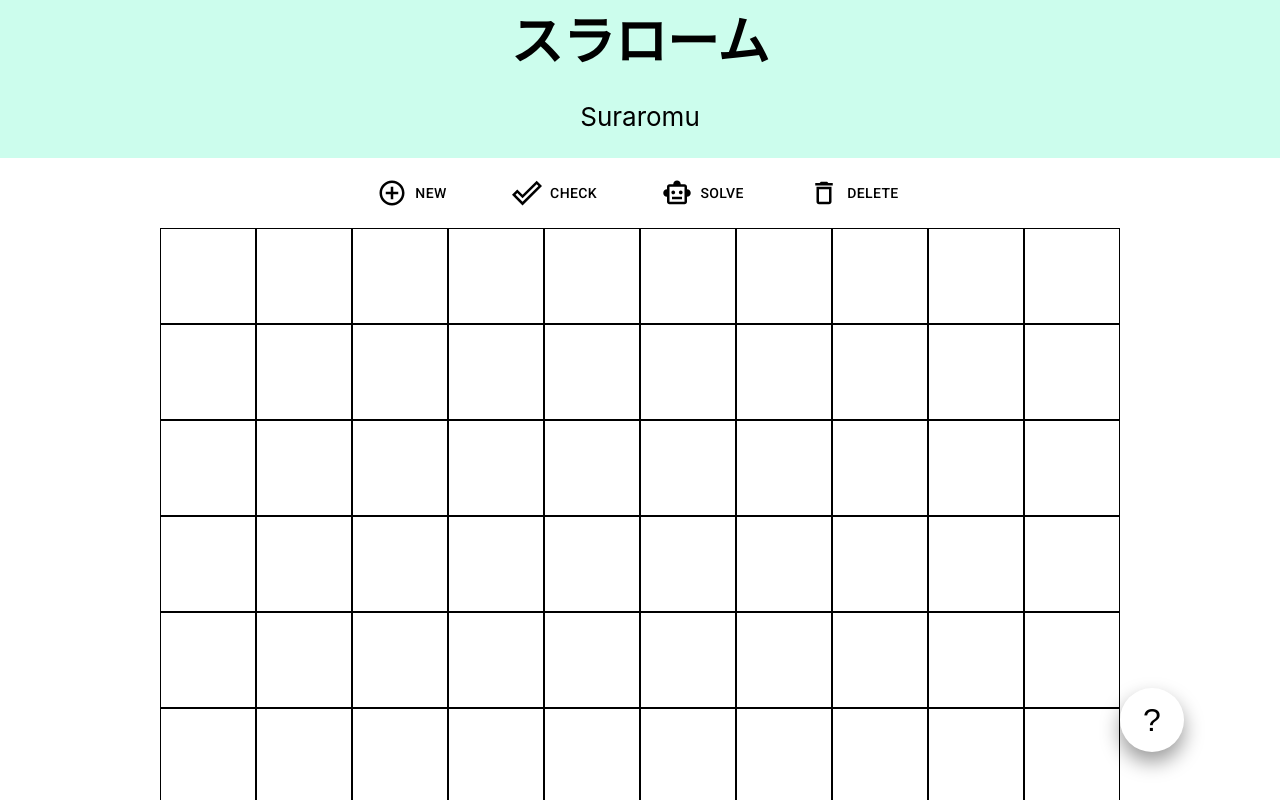
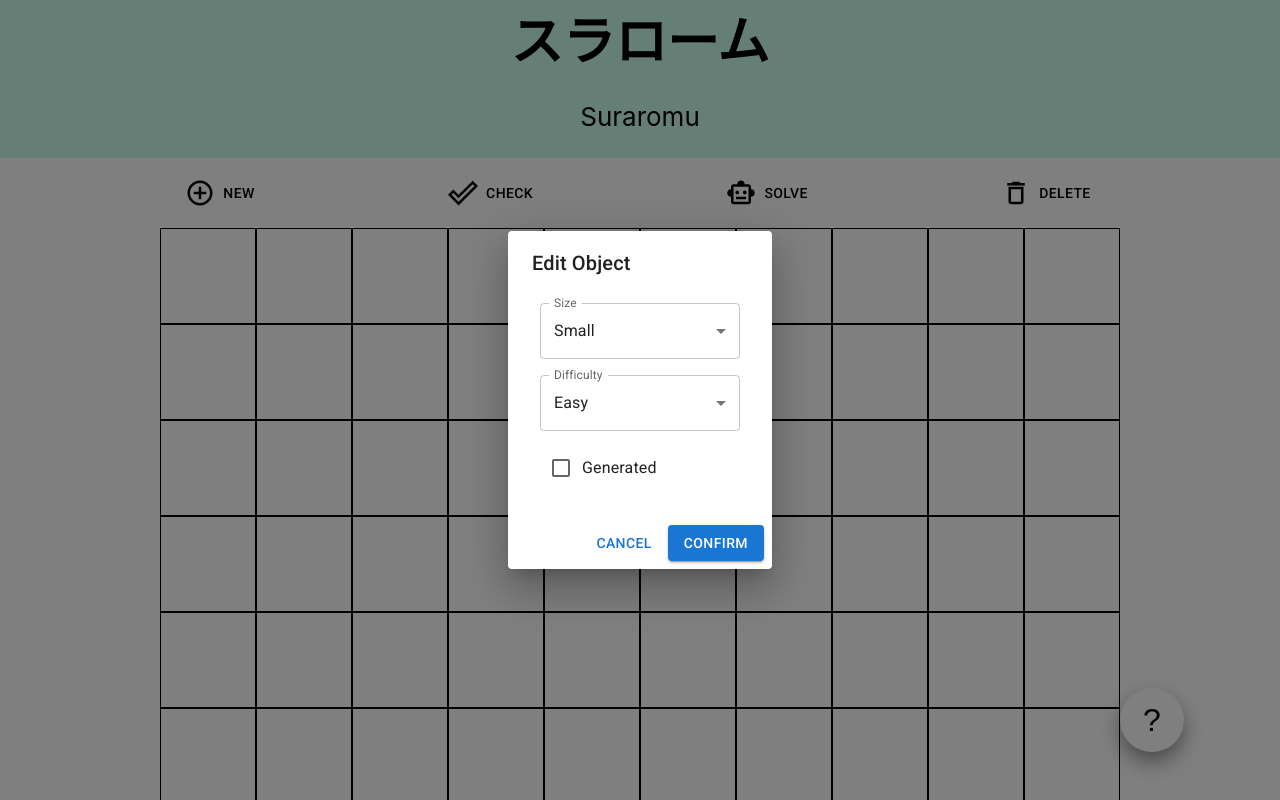
Before and after one commit to alexander-klotz/Suraromu, a React (Create React App) app in the folder suraromu/: page / in a window 1280 px wide. Both pictures are taken after a click on the button "NEW". Shown: the top 800 px of the page. Built offline with nearby package versions, Linux system fonts and the light colour scheme.

Commit message:
tried new Puzzle func but sometimes crashes...

```diff
--- a/suraromu/src/App.css
+++ b/suraromu/src/App.css
@@ -66,11 +66,11 @@
 
 
 #controls {
-  width: 50%;
+  width: 100%;
   height: 70px;
   margin: 0 auto;
   display: flex;
-  flex-wrap: wrap;
+  flex-wrap: nowrap;
   justify-content: space-evenly;
 }
 
--- a/suraromu/src/App.js
+++ b/suraromu/src/App.js
@@ -21,16 +21,16 @@ function App() {
   const [arrayVert, setArrayVert] = useState(createInitialArray(10, 9));
 
 
-  function changeRows(event){
-    setRows(event.target.value)
-    setArrayHori(createInitialArray(event.target.value, cols-1));
-    setArrayVert(createInitialArray(event.target.value-1, cols));
+  function changeRows(newRows){
+    setRows(newRows)
+    setArrayHori(createInitialArray(newRows, cols-1));
+    setArrayVert(createInitialArray(newRows-1, cols));
   }
 
-  function changeCols(event){
-    setCols(event.target.value)
-    setArrayHori(createInitialArray(rows, event.target.value-1));
-    setArrayVert(createInitialArray(rows-1, event.target.value));
+  function changeCols(newCols){
+    setCols(newCols)
+    setArrayHori(createInitialArray(rows, newCols-1));
+    setArrayVert(createInitialArray(rows-1, newCols));
   }
 
   function deleteConnections(){
@@ -55,7 +55,7 @@ function App() {
 
 
 
-        <Controls deleteFunction={deleteConnections}/>
+        <Controls deleteFunction={deleteConnections} changeRows={changeRows} changeCols={changeCols}/>
         <Board rows={rows} columns={cols} arrayHori={arrayHori} arrayVert={arrayVert} changeArrayHori={setArrayHori} changeArrayVert={setArrayVert} />
 
         <GameInfo/>
@@ -68,22 +68,3 @@ function App() {
 
 
 export default App;
-
-
-/*
-       <input
-        id="rowinp"
-        type="range"
-        min="0" max="30"
-        value={rows}
-        onChange={changeRows}
-        step="1"/>
-        <input
-        id="colinp"
-        type="range"
-        value={cols}
-        onChange={changeCols}
-        min="0" max="30"
-        step="1"/>
-
-*/
--- a/suraromu/src/components/Controls.js
+++ b/suraromu/src/components/Controls.js
@@ -1,8 +1,8 @@
 import Button from '@mui/material/Button';
-import AddCircleOutlineOutlinedIcon from '@mui/icons-material/AddCircleOutlineOutlined';
 import DeleteOutlinedIcon from '@mui/icons-material/DeleteOutlined';
 import DoneOutlineOutlinedIcon from '@mui/icons-material/DoneOutlineOutlined';
 import SmartToyOutlinedIcon from '@mui/icons-material/SmartToyOutlined';
+import NewGameDialoge from './NewGameDialoge';
 
 export default function Controls(props) {
 
@@ -12,16 +12,14 @@ export default function Controls(props) {
     };
 
     const iconStyle = {
-        fontSize: "30px", // Adjust the size as needed
+        fontSize: "30px",
     };
 
     return (
 
         <div id="controls">
 
-            <Button style={buttonStyle} startIcon={<AddCircleOutlineOutlinedIcon style={iconStyle}/>}>
-                New
-            </Button>
+            <NewGameDialoge changeRows={props.changeRows} changeCols={props.changeCols}/>
 
             <Button style={buttonStyle} startIcon={<DoneOutlineOutlinedIcon style={iconStyle}/>}>
                 Check
--- a/suraromu/src/components/Grid.js
+++ b/suraromu/src/components/Grid.js
@@ -2,7 +2,6 @@ import React from 'react'
 import Cell from './Cell'
 import VertLine from './VertLine'
 import HoriLine from './HoriLine'
-import getRandomPuzzle from '../utils.js/PuzzleAPI'
 
 function Grid(props) {
 
@@ -15,8 +14,6 @@ function Grid(props) {
     // Set the updated array as the new state
     changeArray(newArray);
   };
-
-  console.log(getRandomPuzzle())
 
   const rows = props.rows
   const columns = props.columns
@@ -67,6 +64,7 @@ function Grid(props) {
   };
 
   const horiLines = Array.from({ length: rows*(columns-1)}).map((_, index) => {
+    console.log(props.arrayHori)
     return (
       <HoriLine
         index={index}
--- /dev/null
+++ b/suraromu/src/components/NewGameDialoge.js
@@ -0,0 +1,120 @@
+import React, { useState } from 'react';
+import {
+  Button,
+  Dialog,
+  DialogTitle,
+  DialogContent,
+  DialogActions,
+  FormControl,
+  InputLabel,
+  Select,
+  MenuItem,
+  FormControlLabel,
+  Checkbox,
+} from '@mui/material';
+
+import AddCircleOutlineOutlinedIcon from '@mui/icons-material/AddCircleOutlineOutlined';
+import getRandomPuzzle from '../utils.js/PuzzleAPI';
+
+const NewGameDialoge = (props) => {
+
+  const buttonStyle = {
+    color: "black",
+  };
+
+  const iconStyle = {
+    fontSize: "30px",
+  };
+
+  const [open, setOpen] = useState(false);
+  const [objectData, setObjectData] = useState({
+    size: 'small',
+    difficulty: 'easy',
+    generated: false,
+  });
+
+  const handleOpen = () => {
+    setOpen(true);
+  };
+
+  const handleClose = () => {
+    setOpen(false);
+  };
+
+  const handleValueChange = (property, value) => {
+    setObjectData((prevState) => ({
+      ...prevState,
+      [property]: value,
+    }));
+  };
+
+  const handleConfirm = () => {
+
+    //TODO: check if puzzle should be generated instead or if it should be a random one from the saved ones
+    // (maybe the saved ones should also be from the same api or where should they be saved??)
+    const newPuzzle = getRandomPuzzle()
+    console.log(newPuzzle)
+    props.changeRows(newPuzzle.rows)
+    props.changeCols(newPuzzle.columns)
+    handleClose()
+  };
+
+  return (
+<div style={{ display: 'flex', justifyContent: 'center'}}>
+      <Button onClick={handleOpen} style={buttonStyle} startIcon={<AddCircleOutlineOutlinedIcon style={iconStyle}/>}>
+        New
+      </Button>
+      <Dialog open={open} onClose={handleClose}>
+        <DialogTitle>Edit Object</DialogTitle>
+        <DialogContent style={{ display: 'flex', justifyContent: 'center' ,   flexDirection: "column",   alignItems: "flex-start",}}>
+          <FormControl sx={{ m: 1, minWidth: 200}}>
+            <InputLabel id="size-select-label">Size</InputLabel>
+            <Select
+              labelId="size-select-label"
+              id="size-select"
+              value={objectData.size}
+              onChange={(event) => handleValueChange('size', event.target.value)}
+              label="Size"
+            >
+              <MenuItem value="small">Small</MenuItem>
+              <MenuItem value="medium">Medium</MenuItem>
+              <MenuItem value="big">Big</MenuItem>
+            </Select>
+          </FormControl>
+          <FormControl sx={{ m: 1, minWidth: 200}}>
+            <InputLabel id="difficulty-select-label">Difficulty</InputLabel>
+            <Select
+              labelId="difficulty-select-label"
+              id="difficulty-select"
+              value={objectData.difficulty}
+              onChange={(event) => handleValueChange('difficulty', event.target.value)}
+              label="Difficulty"
+            >
+              <MenuItem value="easy">Easy</MenuItem>
+              <MenuItem value="medium">Medium</MenuItem>
+              <MenuItem value="hard">Hard</MenuItem>
+            </Select>
+          </FormControl>
+          <FormControlLabel sx={{ m: 1, minWidth: 200}}
+            control={
+              <Checkbox
+                checked={objectData.generated}
+                onChange={(event) => handleValueChange('generated', event.target.checked)}
+                color="primary"
+              />
+            }
+            label="Generated"
+          />
+        </DialogContent>
+        <DialogActions>
+          <Button onClick={handleClose}>Cancel</Button>
+          <Button onClick={handleConfirm} color="primary" variant="contained">
+            Confirm
+          </Button>
+        </DialogActions>
+      </Dialog>
+    </div>
+  );
+};
+
+export default NewGameDialoge;
```
